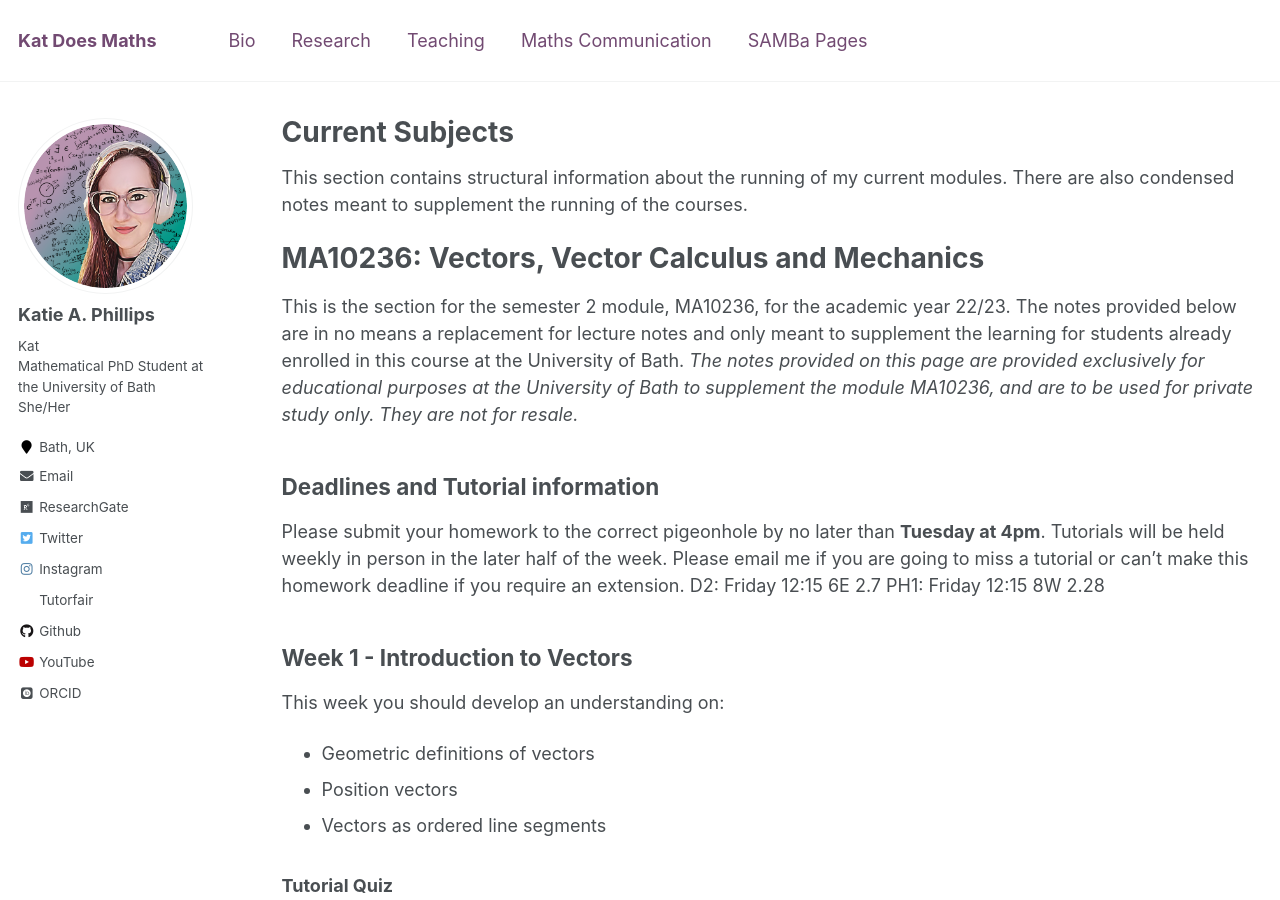
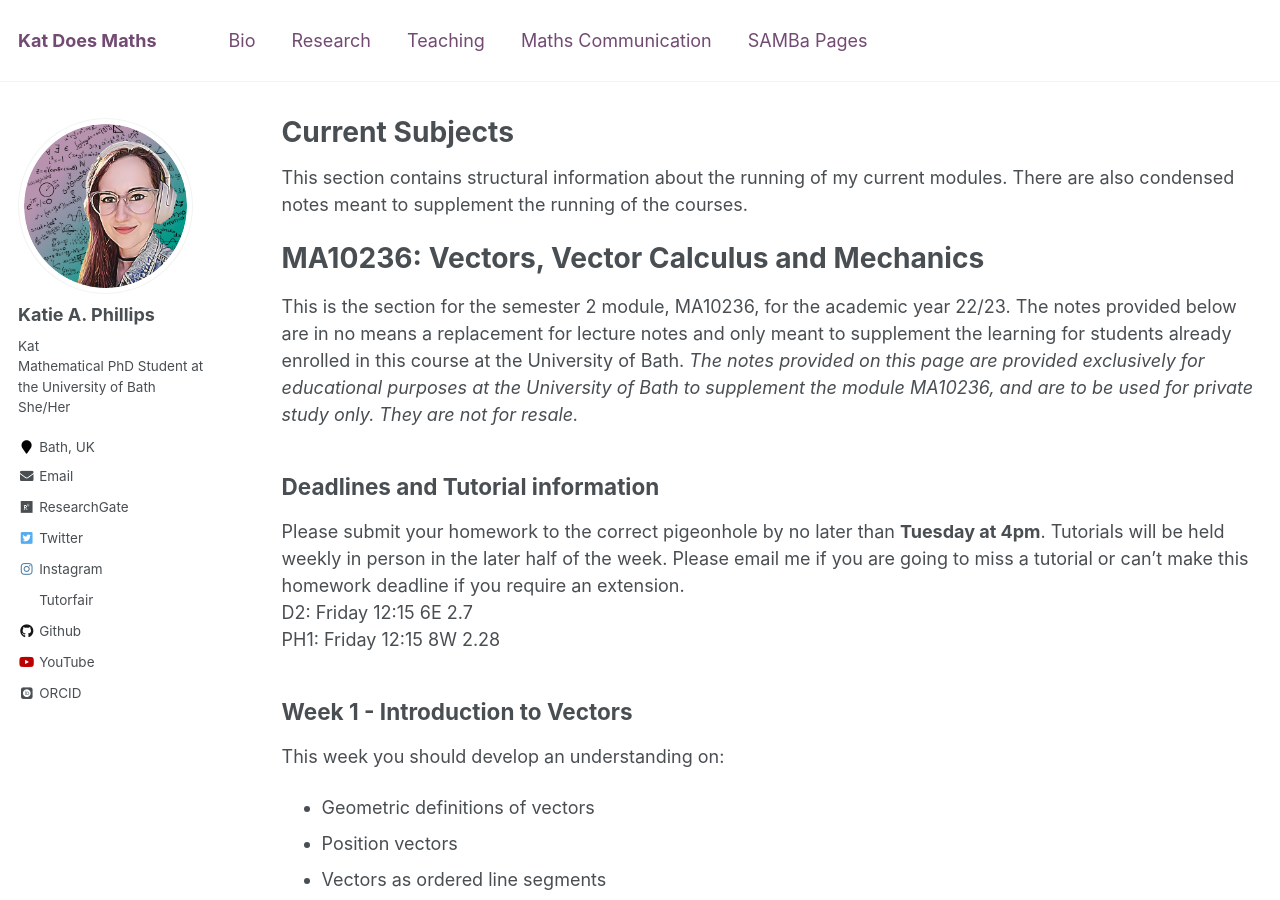
Before and after one commit to kap39/kap39.github.io, a Jekyll site: the page built from _teaching/current-subjects.md, in a window 1280 px wide and 900 px high. Built offline with Jekyll 4.4.1, drawn with Linux system fonts in a browser that asks for light colours; some web fonts are replaced.

Commit message:
typesetting

```diff
--- a/_teaching/current-subjects.md
+++ b/_teaching/current-subjects.md
@@ -20,9 +20,9 @@ This is the section for the semester 2 module, MA10236, for the academic year 22
 
 ## Deadlines and Tutorial information
 
-Please submit your homework to the correct pigeonhole by no later than <b>Tuesday at 4pm</b>. Tutorials will be held weekly in person in the later half of the week. Please email me if you are going to miss a tutorial or can't make this homework deadline if you require an extension.
- D2:  Friday 12:15 6E 2.7
- PH1: Friday 12:15 8W 2.28
+Please submit your homework to the correct pigeonhole by no later than <b>Tuesday at 4pm</b>. Tutorials will be held weekly in person in the later half of the week. Please email me if you are going to miss a tutorial or can't make this homework deadline if you require an extension. <br/>
+ D2:  Friday 12:15 6E 2.7<br/>
+ PH1: Friday 12:15 8W 2.28<br/>
 
 
 ## Week 1 - Introduction to Vectors
```
